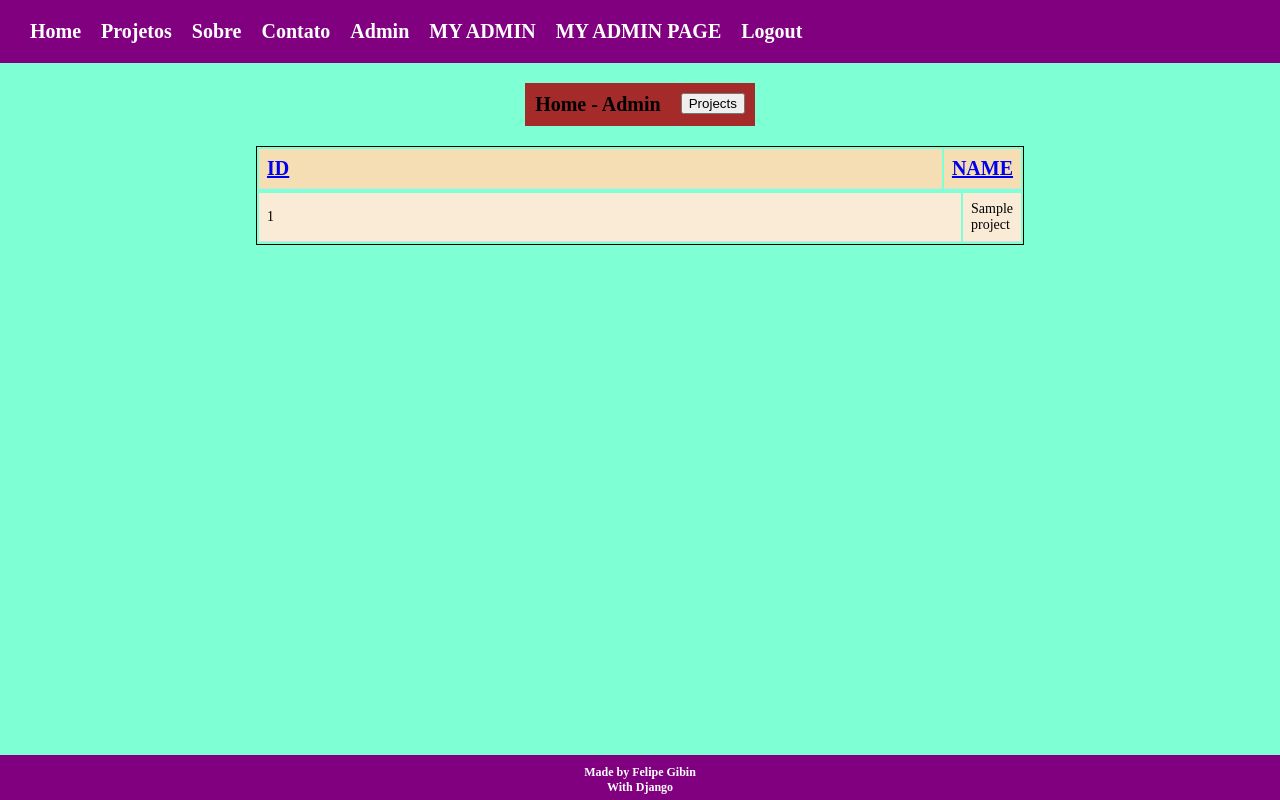
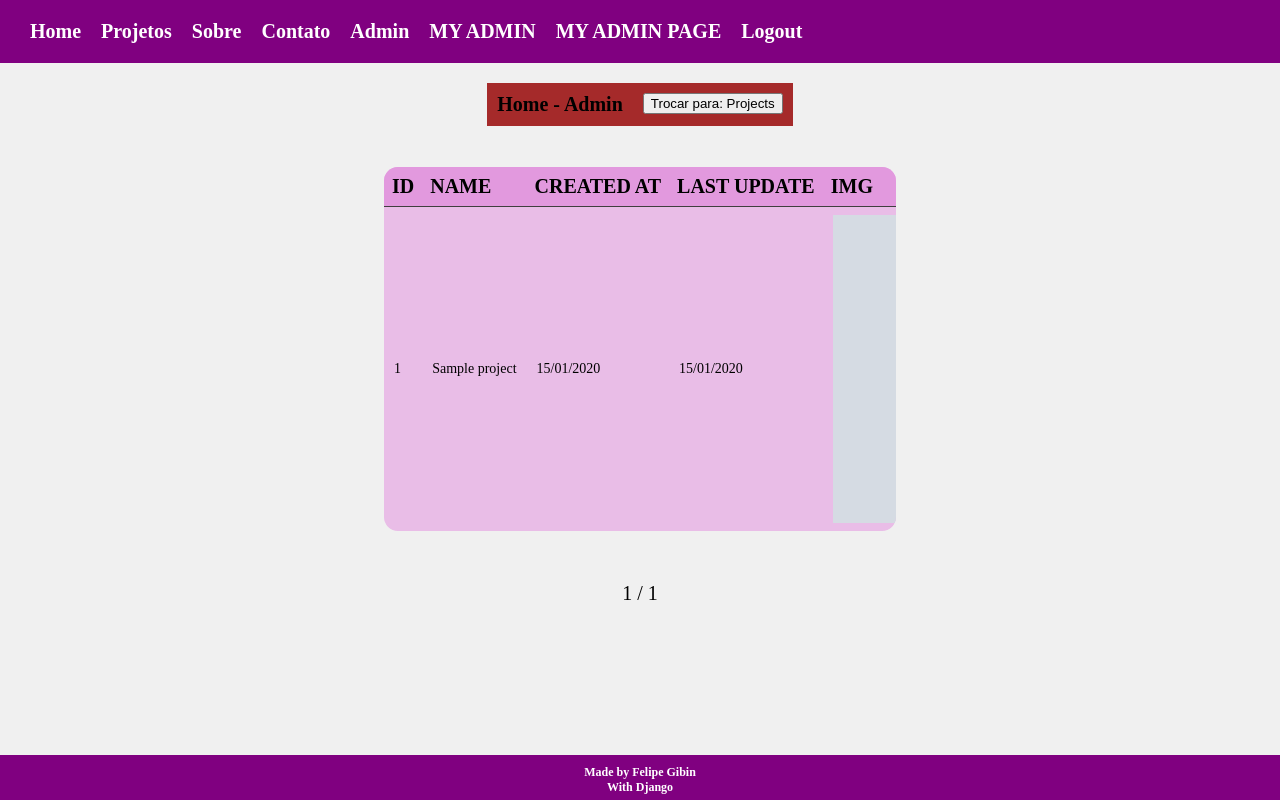
Before and after one commit to Felipe-Gibin/Portifolio-WebSite, a Django app: page /my-admin/protegido/ in a window 1280 px wide. Run offline with Django 5.2, Linux system fonts and the light colour scheme; a user stored in the database is signed in; tables that the repository leaves empty hold one stand-in row (values such as "Sample post"); grey boxes marked "Sample" are stand-in pictures.

Commit message:
Style for home page admin, created a template to add and edit a project or tag

```diff
--- a/base_static/global/css/style.css
+++ b/base_static/global/css/style.css
@@ -22,6 +22,7 @@ body, html, main, h1, h2, h3, h4, h5, h6, p, a, ul, li {
 /* Definição do tamanho da fonte */
 html {
     font-size: 62.5%;
+    background-color: #f0f0f0;
 }
 
 /* Corpo Principal */
@@ -245,6 +246,11 @@ footer {
     color: blue;
 }
 
+/* Config paginação admin */
+.pag-admin {
+    text-align: center;
+}
+
 /* -------------------------------------------------------------------------- */
 /* Detalhe de cada projeto */
 .detail-project {
@@ -357,17 +363,16 @@ footer {
 /* -------------------------------------------------------------------------- */
 /* Pagina Admin */
 
-/* Titulo */
+/* Container principal */
 .table-container {
     display: flex;
     flex-direction: column;
     flex: 1;
     width: 100%;
-    background-color: aquamarine;
     align-items: center;
-
 }
 
+/* Container titulo */
 .table-title {
     display: flex;
     gap: 20px;
@@ -378,27 +383,88 @@ footer {
 
 /* Tabela */
 .register-table {
-    display: flex;
-    flex-direction: column;
-    width: 60%;
+    border-collapse: collapse;
     border: 1px solid black;
+    overflow: hidden;
+    border-radius: 15px;
+    margin: 20px;
 }
 
+/* Tabela - cabeçalho */
 .register-table th{
-    background-color: wheat;
+    background-color: #e299de;
     font-size: var(--bigger-font);
 
 }
 
-.register-table td{
+/* Tabela - registros */
+.register-table tr{
     font-size: var(--medium-font);
-    background-color: antiquewhite;
+}
+.register-table tr:nth-child(odd){
+    background-color: #e9bde7;
+}
+.register-table tr:nth-child(even){
+    background-color: #e6c4e4;
+}
+.register-table tr:hover {
+    background-color: #eba8e6;
 }
 
-.register-table th, td {
-    border-bottom: 1px solid #ddd;
-    height: 20px;
-    width: 100%;
+
+/* Tabela - registros */
+.register-table td {
+    border-bottom: 1px solid #4b4b4b;
+    height: 40px;
     text-align: left;
     padding: 8px;
-  }
+}
+
+/* Tabela - cabeçalho */
+.register-table th {
+    border-bottom: 1px solid #3f3f3f;
+    height: 20px;
+    text-align: left;
+    padding: 8px;
+}
+
+/* Tabela - links */
+.register-table thead a {
+    text-decoration: none;
+    color: black;
+}
+
+.register-table tbody a {
+    display: block;
+    width: 100%;
+    height: 100%;
+    padding: 2px;
+    align-content: center;
+    text-decoration: none;
+    color: inherit;
+}
+
+
+/* Tabela - definir larguras */
+.register-table col-id {
+    width: 5%;
+}
+.register-table col-name {
+    width: auto;
+}
+
+.col-img-icon img {
+    height: inherit;
+}
+
+/* -------------------------------------------------------------------------- */
+/* Formulario adicao projeto */
+.container-form-proj {
+    display: flex;
+    flex: 1;
+    justify-content: center;
+    align-items: center;
+    margin: 10px auto;
+    background-color: aqua;
+    width: 80%;
+}
--- a/my_admin/templates/my_admin/my_admin_home.html
+++ b/my_admin/templates/my_admin/my_admin_home.html
@@ -8,9 +8,9 @@
             <form method='get'>
 
                 {% if switch_state == 'projects' %}
-                    <button type='submit' name='switch_state' value='tags'>Tags</button>
+                    <button type='submit' name='switch_state' value='tags'>Trocar para: Tags</button>
                 {% else %}
-                    <button type='submit' name='switch_state' value='projects'>Projects</button>
+                    <button type='submit' name='switch_state' value='projects'>Trocar para: Projects</button>
                 {% endif %}
 
             </form>
@@ -22,8 +22,11 @@
                 <tr>
                     <thead>
                         <tr>
-                            <th><a href="?order_by={% if request.GET.order_by == 'id' %}-id{% else %}id{% endif %}{% if request.GET.switch_state %}&switch_state={{ request.GET.switch_state }}{% endif %}">ID</a></th>
-                            <th><a href="?order_by={% if request.GET.order_by == 'name' %}-name{% else %}name{% endif %}{% if request.GET.switch_state %}&switch_state={{ request.GET.switch_state }}{% endif %}">NAME</a></th>
+                            <th class='col-id'><a href="?order_by={% if request.GET.order_by == 'id' %}-id{% else %}id{% endif %}{% if request.GET.switch_state %}&switch_state={{ request.GET.switch_state }}{% endif %}">ID</a></th>
+                            <th class='col-name'><a href="?order_by={% if request.GET.order_by == 'name' %}-name{% else %}name{% endif %}{% if request.GET.switch_state %}&switch_state={{ request.GET.switch_state }}{% endif %}">NAME</a></th>
+                            <th class='col-created-at'><a href="?order_by={% if request.GET.order_by == 'created_at' %}-created_at{% else %}created_at{% endif %}{% if request.GET.switch_state %}&switch_state={{ request.GET.switch_state }}{% endif %}">CREATED AT</a></th>
+                            <th class='col-updated-at'><a href="?order_by={% if request.GET.order_by == 'updated_at' %}-updated_at{% else %}updated_at{% endif %}{% if request.GET.switch_state %}&switch_state={{ request.GET.switch_state }}{% endif %}">LAST UPDATE</a></th>
+                            {% if switch_state == 'tags' %}<th class='col-img-icon' ><a href="#">IMG</a></th>{% endif %}
                         </tr>
                     </thead>
                 </tr>
@@ -31,15 +34,30 @@
             <tbody>
                 {% for obj in objects %}
                 <tr>
-                    <td>{{ obj.id }}</td>
-                    <td>{{ obj.name }}</td>
+                    <td class='col-id' ><a href="{% url 'my_admin:projects_form' slug=obj.slug %}">{{ obj.id }}</a></td>
+                    <td class='col-name' ><a href="{% url 'my_admin:projects_form' slug=obj.slug %}">{{ obj.name }}</a></td>
+                    <td class='col-created-at' ><a href="{% url 'my_admin:projects_form' slug=obj.slug %}">{{ obj.created_at|date:"d/m/Y" }}</a></td>
+                    <td class='col-updated-at' ><a href="{% url 'my_admin:projects_form' slug=obj.slug %}">{{ obj.updated_at|date:"d/m/Y" }}</a></td>
+                    {% if switch_state == 'tags' %}<td class='col-img-icon' ><a href="{% url 'my_admin:projects_form' slug=obj.slug %}"><img src="{{ obj.img_icon.url }}" alt="{{ obj.name }}"></a></td>{% endif %}
                 </tr>
                 {% endfor %}
             </tbody>
         </table>
+        <div class='paginator pag-admin'>
+            {% if page_obj.has_previous %}
+                <a href="?page=1{% if querystring %}&{{ querystring }}{% endif %}">Primeira</a>
+                <a href="?page={{ page_obj.previous_page_number }}{% if querystring %}&{{ querystring }}{% endif %}">Anterior</a>
+            {% endif %}
 
+            <span>
+                {{ page_obj.number }} / {{ page_obj.paginator.num_pages }}
+            </span>
 
-
+            {% if page_obj.has_next %}
+                <a href="?page={{ page_obj.next_page_number }}{% if querystring %}&{{ querystring }}{% endif %}">Próxima</a>
+                <a href="?page={{ page_obj.paginator.num_pages }}{% if querystring %}&{{ querystring }}{% endif %}">Última</a>
+            {% endif %}
+        </div>
     </div>
 
 
--- a/my_admin/urls.py
+++ b/my_admin/urls.py
@@ -7,4 +7,5 @@ urlpatterns = [
     path('', views.MyAdminLogin.as_view(), name='login'),
     path('logout/', views.CustomLogoutView.as_view(), name='logout'),
     path('protegido/', views.MyAdminHome.as_view(), name='home'),
+    path('protegido/project/<slug:slug>/', views.ProjectAdd.as_view(), name='projects_form')
 ]
--- a/my_admin/views.py
+++ b/my_admin/views.py
@@ -1,10 +1,10 @@
 from typing import Any
-from django.views.generic.edit import FormView
+from django.views.generic.edit import FormView, CreateView, UpdateView
 from django.views.generic import ListView
 from django.contrib.auth import authenticate, login
 from django.shortcuts import redirect
 from django.urls import reverse_lazy
-from .forms import CustomLoginForm
+from .forms import CustomLoginForm, ProjectAddForm
 from django.contrib.auth.mixins import LoginRequiredMixin
 from django.contrib.auth import logout
 from django.shortcuts import redirect
@@ -37,6 +37,8 @@ class MyAdminHome(LoginRequiredMixin, ListView):
     template_name = 'my_admin/my_admin_home.html'
     login_url = 'mainSite:home'
     context_object_name = 'objects'
+    paginate_by = 10
+    ordering = ['-id']
 
     def get_ordering(self):
         ordering = self.request.GET.get('order_by', '-id')
@@ -54,4 +56,13 @@ class MyAdminHome(LoginRequiredMixin, ListView):
     def get_context_data(self, **kwargs) -> dict[str, Any]:
         context = super().get_context_data(**kwargs)
         context['switch_state'] = self.request.GET.get("switch_state", "tags")
+        querydict = self.request.GET.copy()
+        querydict.pop('page', None)
+        context['querystring'] = querydict.urlencode()
         return context
+
+class ProjectAdd(UpdateView):
+    model = Project
+    template_name = 'my_admin/my_admin_form_tag.html'
+    form_class = ProjectAddForm
+    success_url = reverse_lazy('my_admin:home')
--- a/project/templates/projectItems/cardProject.html
+++ b/project/templates/projectItems/cardProject.html
@@ -43,7 +43,7 @@
     <div class='card-container'>
         {% for project in projects %}
         <div class= 'card-item'>
-            <a href="{% url 'project:projectDetail' slug=project.slug%}" class="select-project"></a>
+            <a href="{% url 'project:projectDetail' slug=project.slug %}" class="select-project"></a>
             <h1>{{ project.name }}</h1>
 
             {% if project.img_icon %}
```
Also changed, not shown: my_admin/forms.py (+9 -0 lines), my_admin/templates/my_admin/my_admin_form_tag.html (added, +14 -0 lines), Próximos objetivos.txt (renamed from my_admin/Próximos objetivos.txt), aaa.html (deleted).
